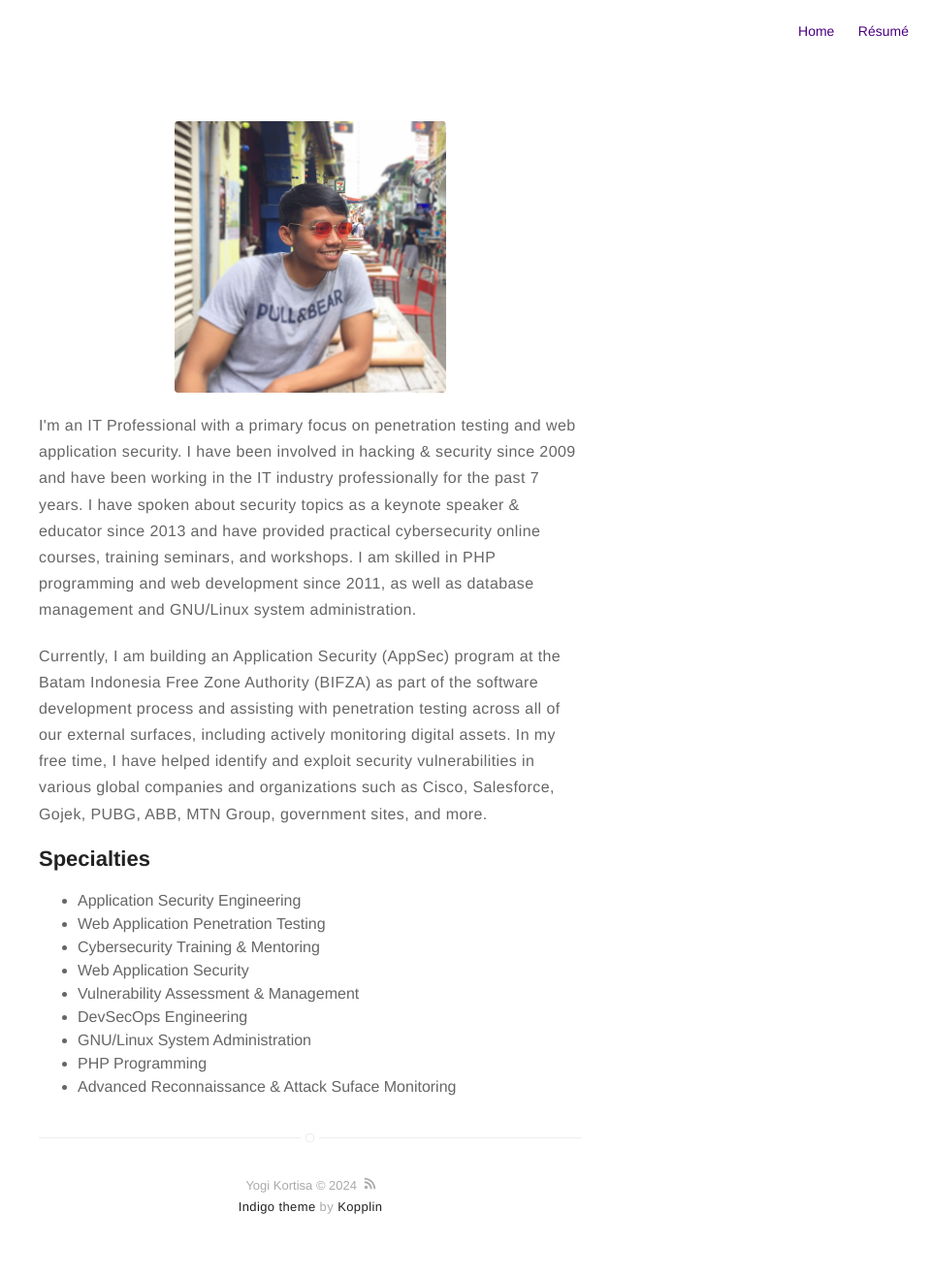
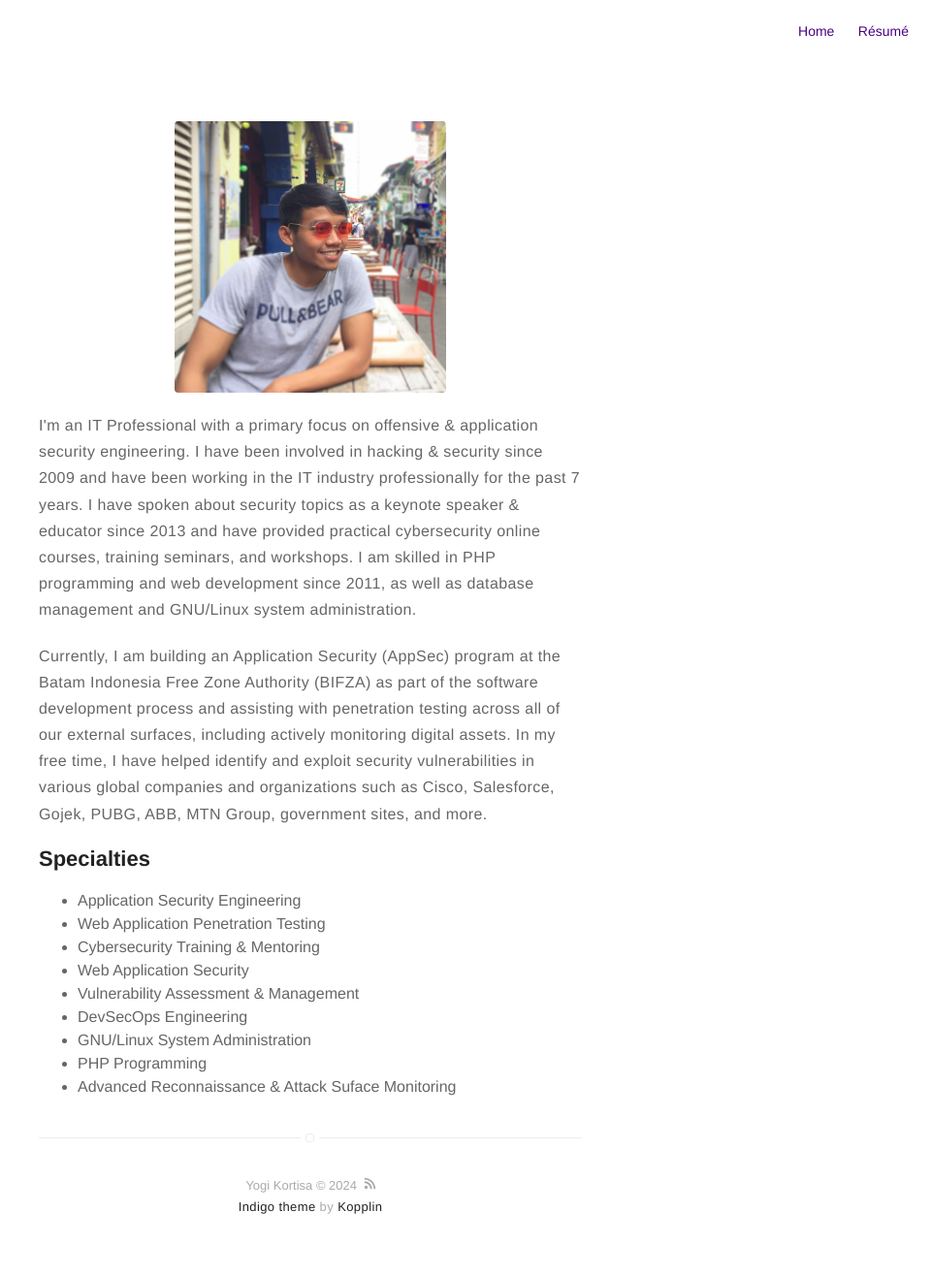
Before and after one commit to yogikortisa/yogikortisa.github.io, a Jekyll site: the page built from about.md, in a window 1280 px wide. Shown: the whole page at 97% size, without its empty margins (320-1280 px from the left). Built offline with Jekyll 4.4.1, drawn with Linux system fonts in a browser that asks for light colours.

Commit message:
Update about.md

```diff
--- a/about.md
+++ b/about.md
@@ -4,7 +4,7 @@ layout: page
 ---
 ![Profile Image]({% if site.external-image %}{{ site.picture }}{% else %}{{ site.url }}/{{ site.picture }}{% endif %})
 
-<p>I'm an IT Professional with a primary focus on penetration testing and web application security. I have been involved in hacking & security since 2009 and have been working in the IT industry professionally for the past 7 years. I have spoken about security topics as a keynote speaker & educator since 2013 and have provided practical cybersecurity online courses, training seminars, and workshops. I am skilled in PHP programming and web development since 2011, as well as database management and GNU/Linux system administration.</p>
+<p>I'm an IT Professional with a primary focus on offensive & application security engineering. I have been involved in hacking & security since 2009 and have been working in the IT industry professionally for the past 7 years. I have spoken about security topics as a keynote speaker & educator since 2013 and have provided practical cybersecurity online courses, training seminars, and workshops. I am skilled in PHP programming and web development since 2011, as well as database management and GNU/Linux system administration.</p>
 
 <p>Currently, I am building an Application Security (AppSec) program at the Batam Indonesia Free Zone Authority (BIFZA) as part of the software development process and assisting with penetration testing across all of our external surfaces, including actively monitoring digital assets. In my free time, I have helped identify and exploit security vulnerabilities in various global companies and organizations such as Cisco, Salesforce, Gojek, PUBG, ABB, MTN Group, government sites, and more.</p>
 
```
